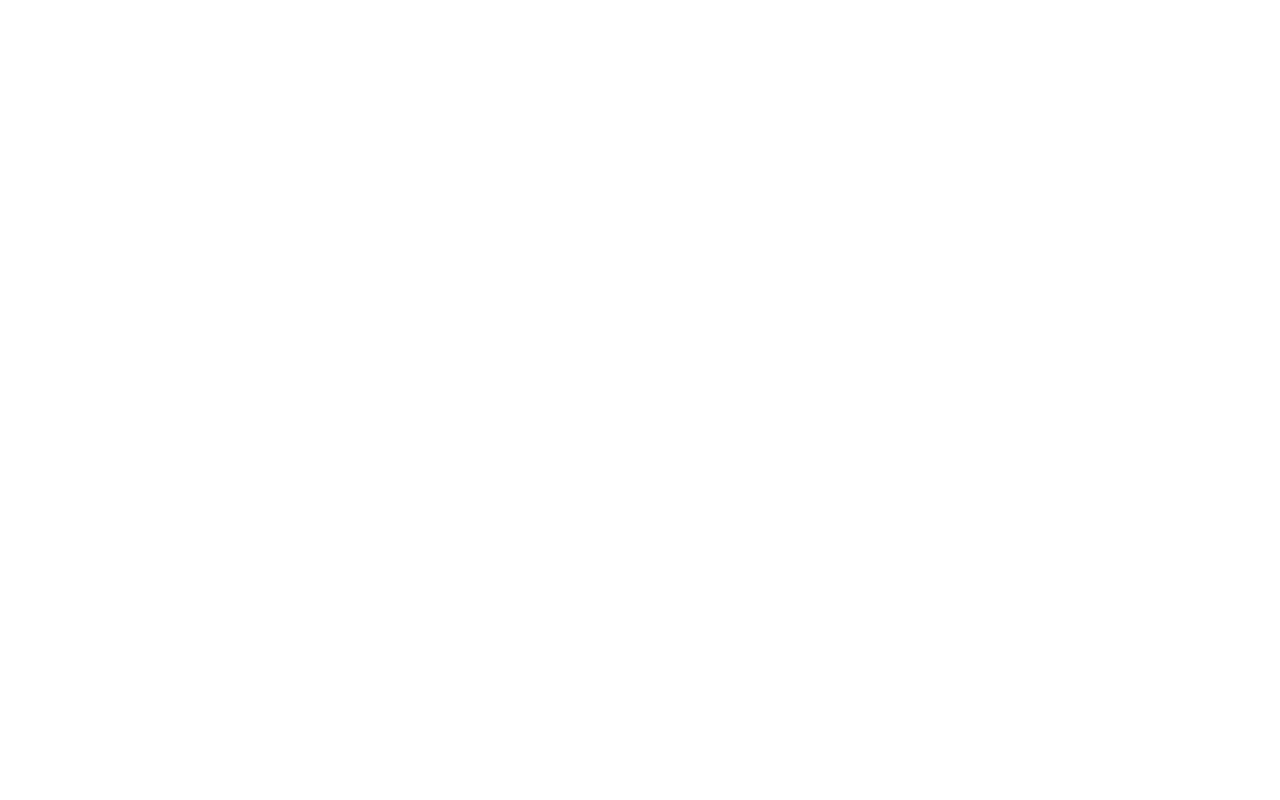
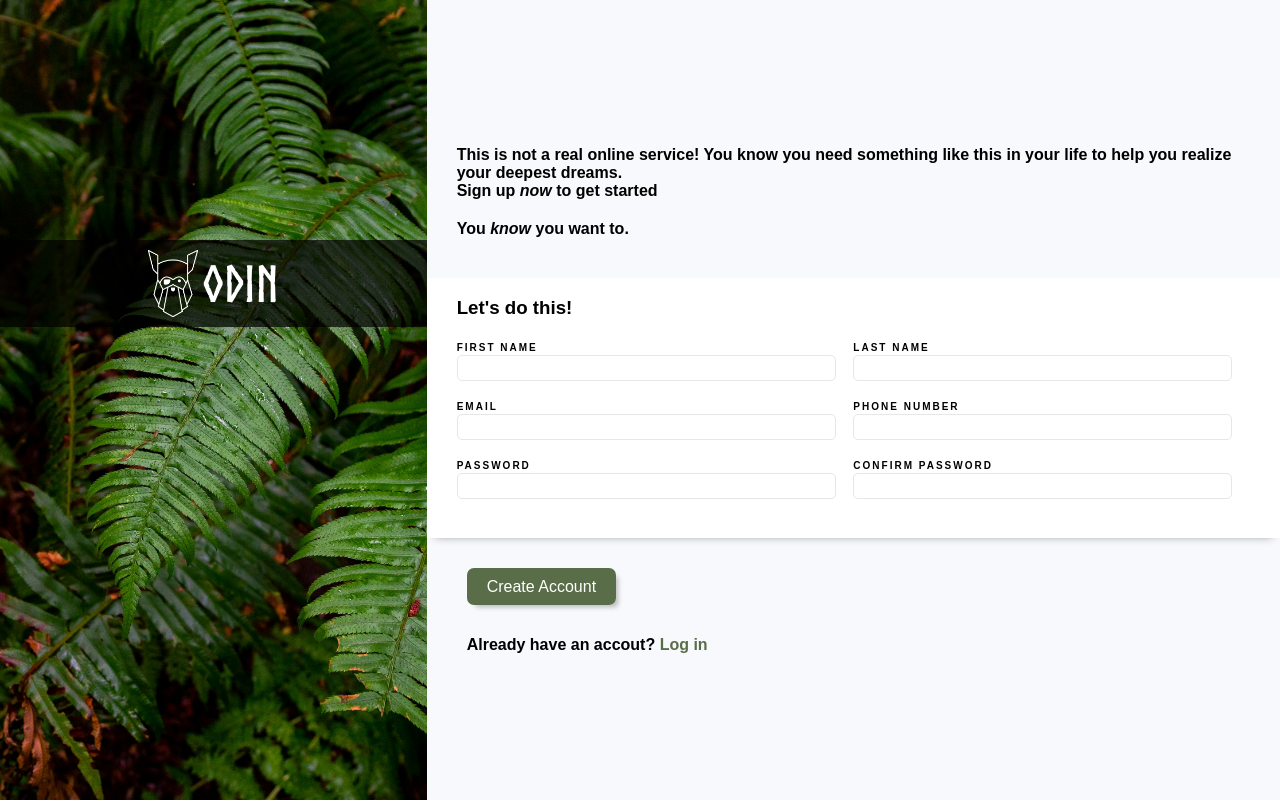
Before and after one commit to Matexij/sign-up-form, a plain HTML site: page index.html in a window 1280 px wide. Drawn offline with Linux system fonts and the light colour scheme.

Commit message:
completed design with paswordMatch verification

```diff
--- a/index.html
+++ b/index.html
@@ -3,10 +3,40 @@
 <head>
     <meta charset="UTF-8">
     <meta name="viewport" content="width=device-width, initial-scale=1.0">
-    <meta ref="stylesheet" src="style.css"></meta>
+    <link rel="stylesheet" href="style.css">
     <title>Sign up form</title>
 </head>
 <body>
-
+<div class="image">
+    <div class="logo">
+        <img src="logo.png" alt="">
+        ODIN
+    </div>
+</div>
+<div class="main">
+    <p>
+        This is not a real online service! You know you need something like this in your life to help you realize your deepest dreams. <br />
+        Sign up <i>now</i> to get started
+    </p>
+    <p>You <i>know</i> you want to.</p>
+    <form action="post">
+        <div class="formSection">
+            <h3>Let's do this!</h3>
+            <div><label for="firstName">FIRST NAME</label><input id="firstName" type="text"></div>
+            <div><label for="lastName">LAST NAME</label><input id="lastName" type="text"></div>
+            <div><label for="email">EMAIL</label><input id="email" type="email"></div>
+            <div><label for="phoneNumber">PHONE NUMBER</label><input id="phoneNumber" type="tel"></div>
+            <div>
+                <label for="password">PASSWORD</label>
+                <input id="password" type="password" oninput="passwordsMatch()">
+                <div id="passwordError">* Passwords do not match</div>
+            </div>
+            <div><label for="passwordAgain">CONFIRM PASSWORD</label><input id="passwordAgain" type="password" oninput="passwordsMatch()"></div>
+        </div>
+        <submit class="btn">Create Account</submit>
+    </form>
+    <p>Already have an accout? <a href="">Log in    </a></p>
+</div>
+<script src="script.js"></script>
 </body>
 </html>
--- a/script.js
+++ b/script.js
@@ -0,0 +1,12 @@
+const passwordsInputs = document.querySelectorAll('input[type=password]');
+function passwordsMatch(){
+    console.log(passwordsInputs[0]!=passwordsInputs[1] && passwordsInputs[0].value!='' && passwordsInputs[1].value!='')
+    if(passwordsInputs[0].value=='' || passwordsInputs[1].value=='')
+        document.getElementById('passwordError').style.visibility = 'hidden'
+    else {
+        if(passwordsInputs[0].value!=passwordsInputs[1].value)
+            document.getElementById('passwordError').style.visibility = 'visible'
+        else
+            document.getElementById('passwordError').style.visibility = 'hidden'
+    }
+}
--- a/style.css
+++ b/style.css
@@ -1,4 +1,130 @@
 :root{
     --green: #596D48;
     --light-gray: #E5E7EB;
+    --light-blue: #f8f9fc;
 }
+@font-face {
+    font-family: NorseBold;
+    src: url(Norse-Bold.otf);
+}
+body{
+    display: flex;
+    padding: 0;
+    margin: 0;
+}
+.image {
+    flex: 1;
+    background: url("bcg.jpg");
+    background-repeat: no-repeat;
+    background-size: cover;
+    position: relative;
+    min-height: 100vh;
+}
+.image img{
+    width: 50px;
+    margin-right: 5px;
+}
+.logo{
+    color: white;
+    font-family: NorseBold;
+    font-weight: bold;
+    font-size: 50px;
+    position: absolute;
+    top: 30%;
+    background-color: rgba(0, 0, 0, .70);
+    width: 100%;
+    display: flex;
+    align-items: center;
+    justify-content: center;
+    padding: 10px 0px;
+}
+.main{
+    font-family: Arial, Helvetica, sans-serif;
+    flex: 2;
+    display: flex;
+    flex-direction: column;
+    justify-content: center;
+    background: var(--light-blue)
+}
+.main p {
+    font-weight: bold;
+    margin: 10px 30px;
+}
+.main p:last-child{
+    margin-left: 40px;
+}
+.main p:last-child a{
+    color: var(--green);
+    text-decoration: none;
+}
+
+.formSection{
+    display: flex;
+    flex-wrap: wrap;
+    margin: 0 auto;
+    box-sizing: border-box;
+    background: white;
+    width: 100%;
+    padding: 0px 30px;
+    padding-bottom: 10px;
+    box-shadow: 0px 6px 9px -8px gray;
+    margin: 30px 0px;
+    margin-bottom: 40px;
+}
+.formSection > div {
+    flex: 1 1 50%; /* Two inputs per row */
+    margin-bottom: 10px;
+}
+label, input {
+    margin-bottom: 5px;
+    width: 90%;
+}
+label{
+    font-size: 10px;
+    font-weight: bold;
+    letter-spacing: 2px;
+}
+input {
+    border-radius: 5px;
+    height: 20px;
+    border: solid 1px var(--light-gray);
+    padding: 2px 10px;
+}
+
+input:focus{
+    border: 1px blue solid;
+    outline: none;
+}
+input:invalid{
+    border: 1px red solid;
+    outline: none;
+}
+form{
+    margin-bottom: 30px;
+}
+form h3{
+    width: 100%
+}
+.btn {
+    background: var(--green);
+    color: white;
+    padding: 10px 20px;
+    border-radius: 7px;
+    box-shadow: 5px 5px 5px -3px rgb(184, 184, 184);
+    margin-left: 40px;
+}
+#passwordError {
+    color: red;
+    font-size: 12px;
+    visibility: hidden;
+}
+@media (max-width: 768px) {
+    .formSection {
+        display: flex;
+        flex-wrap: wrap;
+    }
+
+    .formSection > div {
+        flex: 1 1 100%; /* Two inputs per row */
+    }
+}
```
Also changed, not shown: 1 other file.
